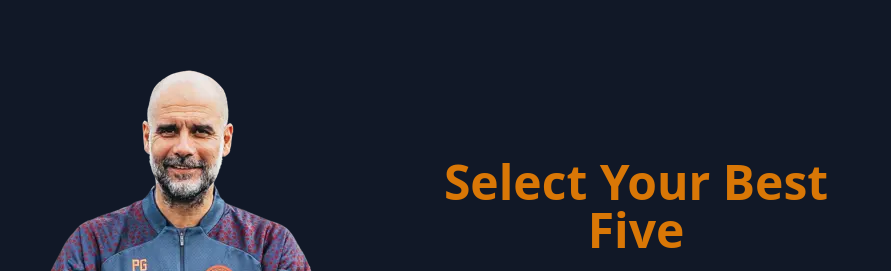
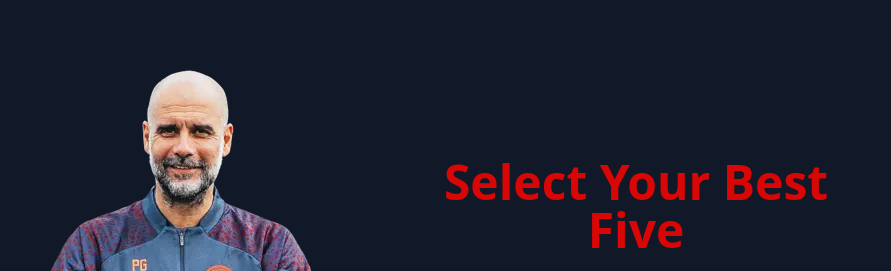
Before and after one commit to MdAfsarHossain/Best-Five, a plain HTML site: page index.html in a window 1280 px wide. Shown: the part 148-419 px from the top of the page, 0-891 px from the left. Drawn offline with nearby package versions, Linux system fonts and the light colour scheme.

Commit message:
Update hero heading color
Figma-Prompt-ID: 10
Figma-Session-ID: 6a3a5148-9a74-4794-8751-a46554b23718

```diff
--- a/index.html
+++ b/index.html
@@ -30,7 +30,7 @@
           <img src="./images/pep-guardiola.webp" alt="" />
         </div>
         <div class="flex-1 text-center border-0">
-          <h1 class="font-bold text-4xl md:text-5xl text-amber-600 mb-5">
+          <h1 class="font-bold text-4xl md:text-5xl text-[#D90606] mb-5">
             Select Your Best Five
           </h1>
           <p class="text-white">
```
